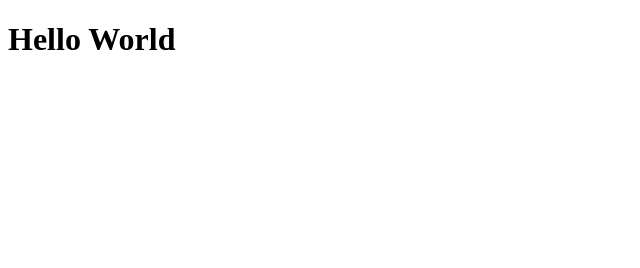
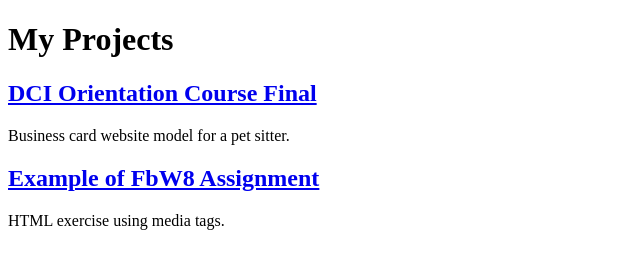
Before and after one commit to knelasevero/mentoria_roger, a plain HTML site: page index.html in a window 1280 px wide. Shown: the whole page, without its empty margins (0-640 px from the left). Drawn offline with Linux system fonts and the light colour scheme.

Commit message:
added the media page

```diff
--- a/index.html
+++ b/index.html
@@ -3,9 +3,20 @@
 <head>
     <meta charset="UTF-8">
     <meta name="viewport" content="width=device-width, initial-scale=1.0">
-    <title>Hello World!</title>
+    <title>GH Pages</title>
+    <link rel="stylesheet" href="css/styles.css">
+    <link href="https://fonts.googleapis.com/css2?family=Source+Code+Pro&display=swap" rel="stylesheet">
 </head>
 <body>
-    <h1>Hello World</h1>
+    <h1>My Projects</h1>
+<!--
+    <h2> <a href="#">Personal Page</a></h2>
+    <p>HTML exercise using media tags.</p> -->
+
+    <h2><a href="https://danielamlins.github.io/dci_orientation_final/index.html">DCI Orientation Course Final</a></h2>
+    <p>Business card website model for a pet sitter.</p>
+
+    <h2> <a href="https://danielamlins.github.io/FbW8_Assignments/index.html">Example of FbW8 Assignment</a></h2>
+    <p>HTML exercise using media tags.</p>
 </body>
 </html>
```
